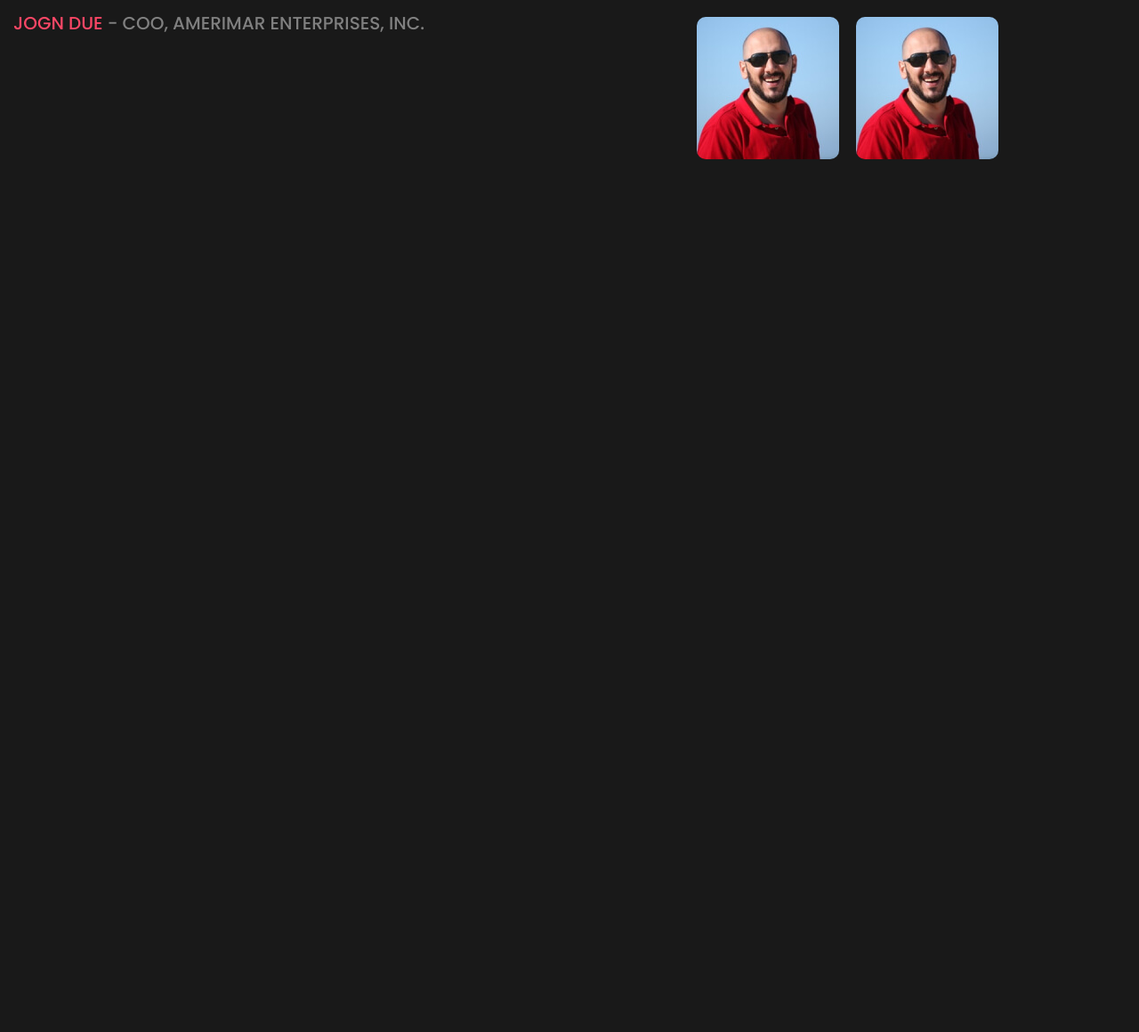
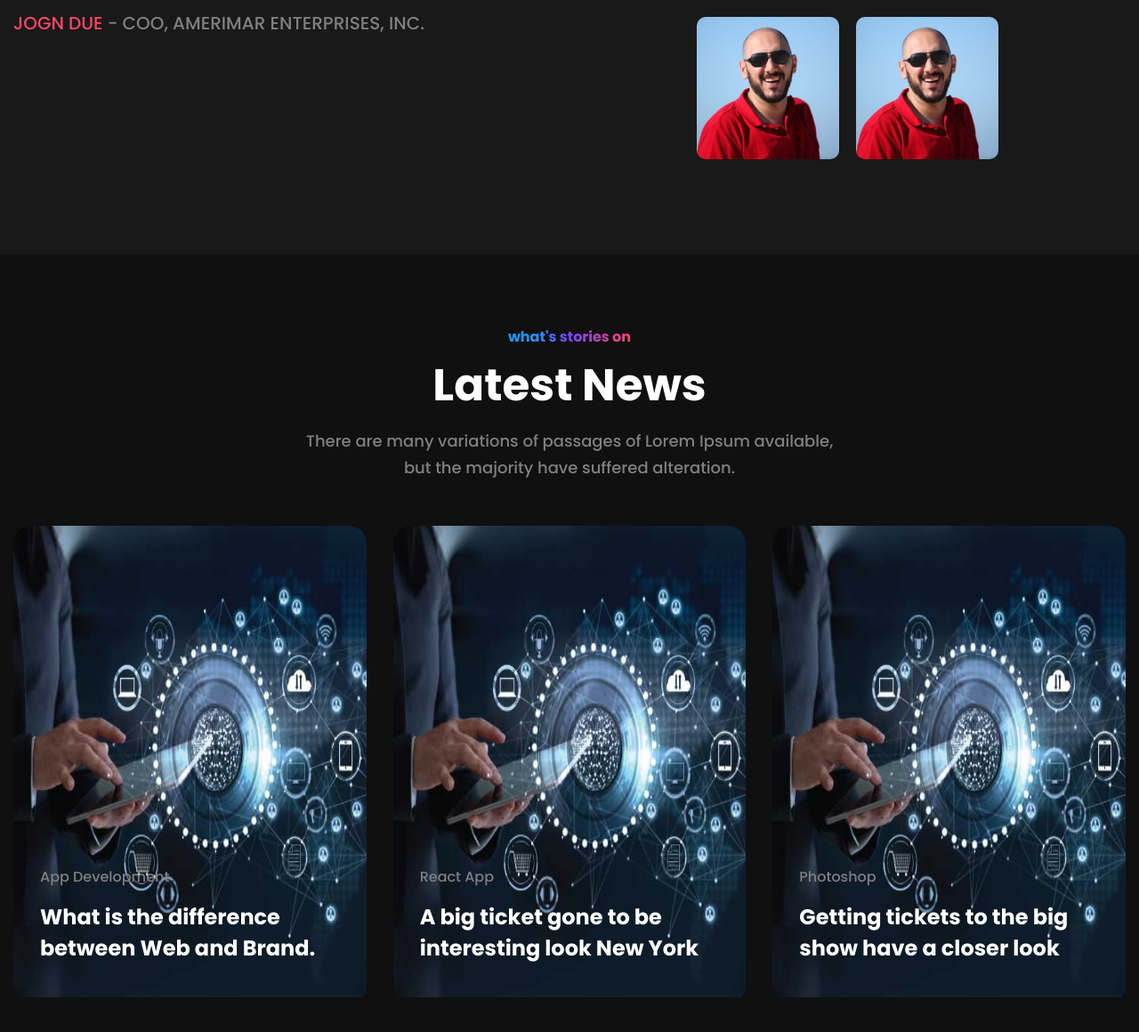
Before and after one commit to azizulwd/portfolio-website-clone, a plain HTML site: page index.html in a window 1280 px wide. Shown: the part 4884-6044 px from the top of the page at 89% size. Before the commit the page ends 5170 px from the top, so only its background shows below. Drawn offline with Linux system fonts and the light colour scheme.

Commit message:
Latest news section added

```diff
--- a/index.html
+++ b/index.html
@@ -223,6 +223,50 @@
         </div>
     </section>
 
+
+    <!-- =========== Latest News =========== -->
+    <section class="latest_news">
+        <div class="latest_news_container container">
+            <div class="latest_news_title">
+                <h5>what's stories on</h5>
+                <h2>Latest News</h2>
+                <p>There are many variations of passages of Lorem Ipsum available, but the majority have suffered alteration.</p>
+            </div>
+            <div class="recent_services container flex">
+                <div class="recent_service">
+                    <div class="recent_service_img">
+                        <img src="images/recent-service-pic.jpg" alt="">
+                    </div>
+                    <div class="recent_service_content">
+                        <span>App Development</span>
+                        <h4>What is the difference between Web and Brand.</h4>
+                        <a href="#">READ MORE</a>
+                    </div>
+                </div>
+                <div class="recent_service">
+                    <div class="recent_service_img">
+                        <img src="images/recent-service-pic.jpg" alt="">
+                    </div>
+                    <div class="recent_service_content">
+                        <span>React App</span>
+                        <h4>A big ticket gone to be interesting look New York</h4>
+                        <a href="#">READ MORE</a>
+                    </div>
+                </div>
+                <div class="recent_service">
+                    <div class="recent_service_img">
+                        <img src="images/recent-service-pic.jpg" alt="">
+                    </div>
+                    <div class="recent_service_content">
+                        <span>Photoshop</span>
+                        <h4>Getting tickets to the big show have a closer look</h4>
+                        <a href="#">READ MORE</a>
+                    </div>
+                </div>
+            </div>
+        </div>
+    </section>
+
 </main>
 
 </body>
--- a/styles/style.css
+++ b/styles/style.css
@@ -332,6 +332,18 @@ Recent-Service-Css
     display: none;
     transition: 0.5s;
 }
+.recent_service .recent_service_content a{
+    font-size: 16px;
+    padding: 12px 25px;
+    border: 2px solid gray;
+    border-radius: 5px;
+    color: #fff;
+    display: none;
+    transition: 0.4s;
+}
+.recent_service:hover .recent_service_content a{
+    display: inline-block;
+}
 .recent_service:hover .recent_service_content p{
     display: block;
 }
@@ -396,7 +408,6 @@ Counter-Css
 /* ==========================
 Testimonial-Css
 ========================== */
-.testimonial{}
 .testimonial_info h4 {
     color: #fff;
     font-size: 30px;
@@ -429,3 +440,34 @@ Testimonial-Css
 .testimonial_img img:hover{
     transform: scale(1.1);
 }
+
+
+/* ==========================
+Latest-News-Css
+========================== */
+.latest_news{
+    background: #101010;
+    padding: 80px 0;
+}
+.latest_news_title{
+    text-align: center;
+    margin-bottom: 50px;
+}
+.latest_news_title h5{
+    margin-bottom: 5px;
+    background-image: linear-gradient(to right, #1c99fe 20.69%, #7644ff 50.19%, #fd4766);
+    -webkit-background-clip: text;
+    color: transparent;
+    display: inline-block;
+}
+.latest_news_title h2{
+    color: #fff;
+    margin-bottom: 10px;
+}
+.latest_news_title p {
+    font-size: 18px;
+    color: gray;
+    width: 600px;
+    margin: 0 auto;
+    line-height: 30px;
+}
```
